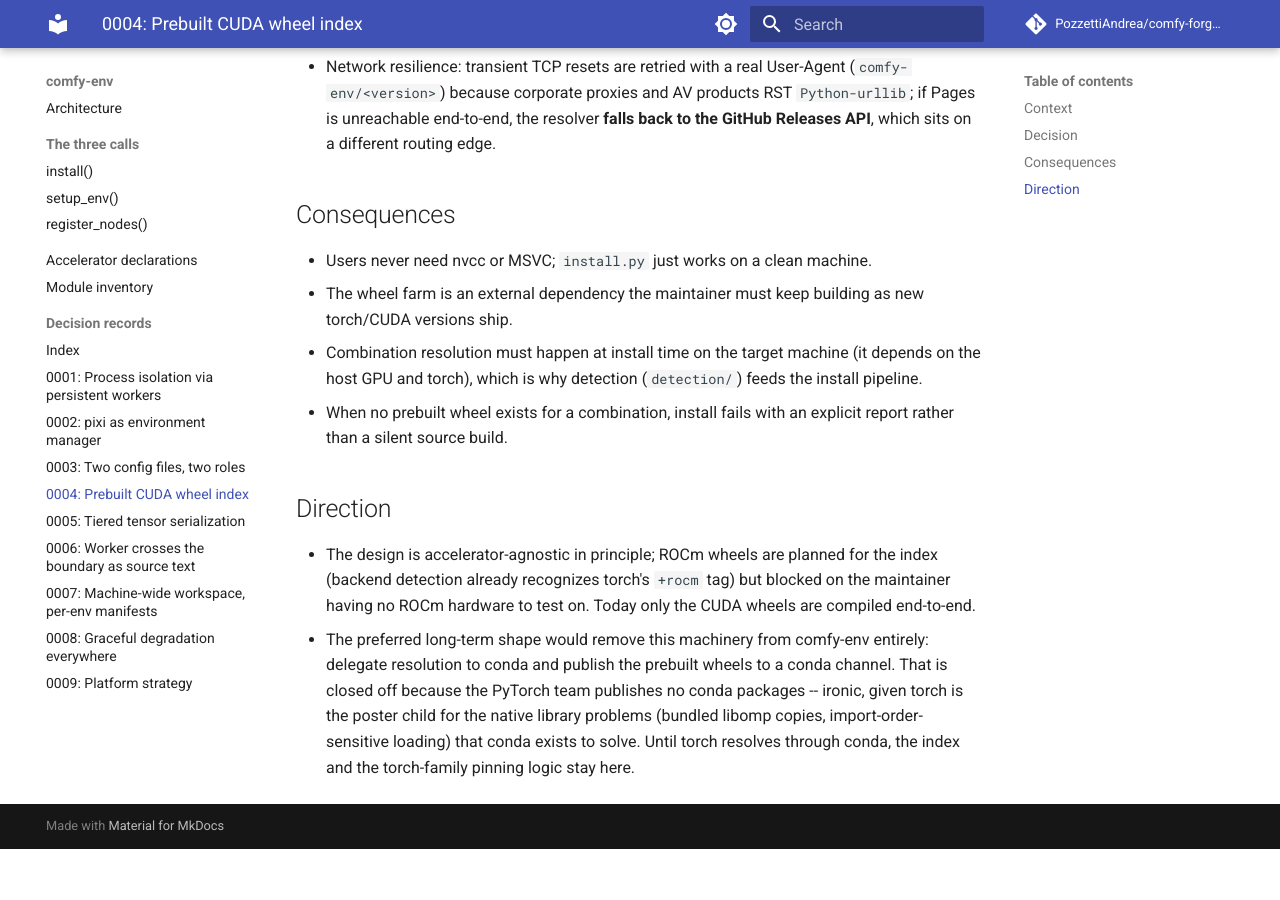
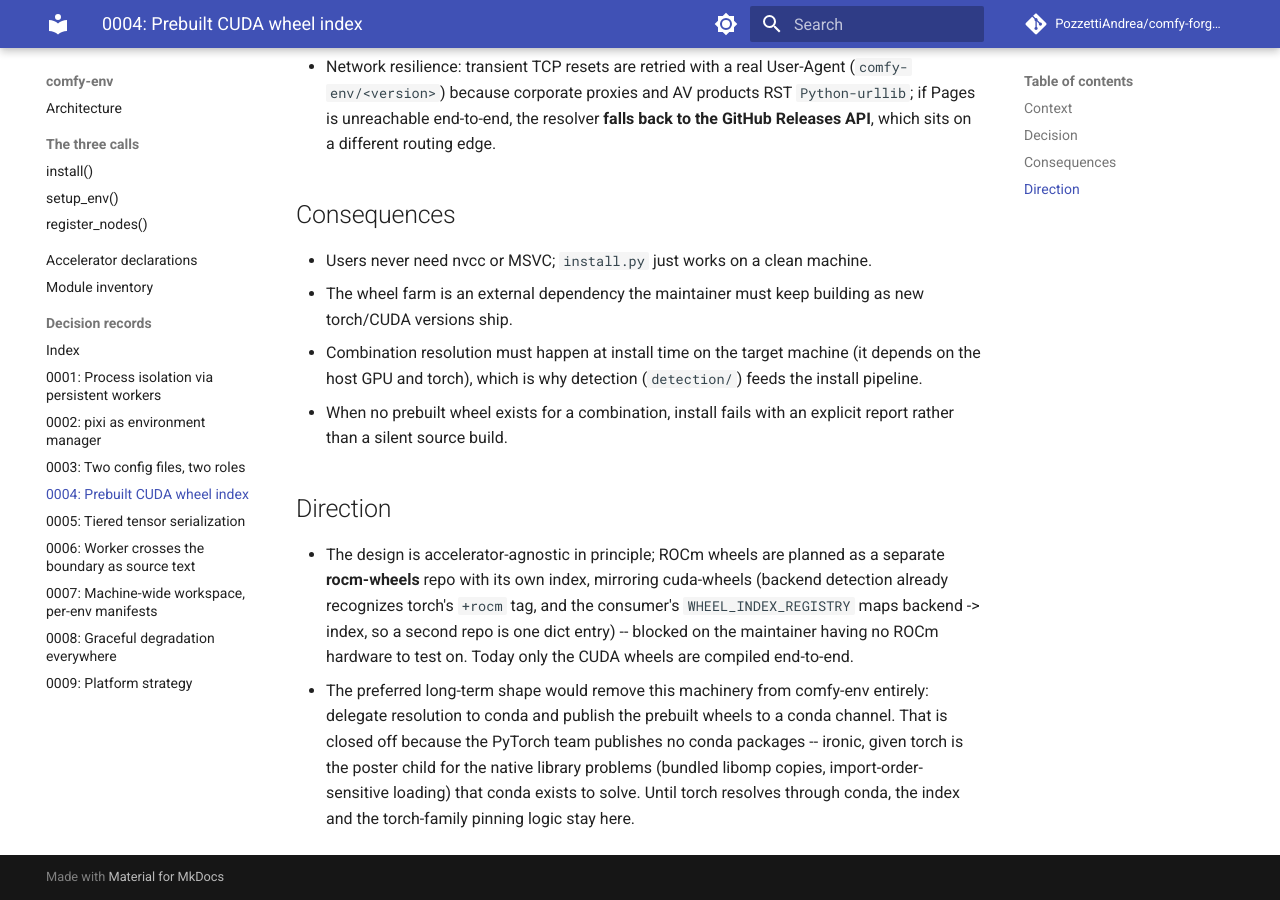
Before and after one commit to Comfy-Forge/comfy-forge-docs, an MkDocs documentation site: the page built from docs/comfy-env/adr/0004-prebuilt-cuda-wheel-index.md, in a window 1280 px wide and 900 px high, scrolled down 720 px. Built offline with MkDocs 1.6.1 and Material for MkDocs 9.7.7, drawn with Linux system fonts in a browser that asks for light colours; comment, search, counter and statistics services are not loaded; before the commit the page ends 1569 px from its top, so only the background shows below that.

Commit message:
ROCm plan: separate rocm-wheels repo mirroring cuda-wheels

```diff
--- a/docs/comfy-env/adr/0004-prebuilt-cuda-wheel-index.md
+++ b/docs/comfy-env/adr/0004-prebuilt-cuda-wheel-index.md
@@ -43,9 +43,12 @@ wheels automatically (`packages/cuda_wheels.py`):
 ## Direction
 
 - The design is accelerator-agnostic in principle; ROCm wheels are planned
-  for the index (backend detection already recognizes torch's `+rocm` tag)
-  but blocked on the maintainer having no ROCm hardware to test on. Today
-  only the CUDA wheels are compiled end-to-end.
+  as a separate **rocm-wheels** repo with its own index, mirroring
+  cuda-wheels (backend detection already recognizes torch's `+rocm` tag,
+  and the consumer's `WHEEL_INDEX_REGISTRY` maps backend -> index, so a
+  second repo is one dict entry) -- blocked on the maintainer having no
+  ROCm hardware to test on. Today only the CUDA wheels are compiled
+  end-to-end.
 - The preferred long-term shape would remove this machinery from comfy-env
   entirely: delegate resolution to conda and publish the prebuilt wheels to
   a conda channel. That is closed off because the PyTorch team publishes no
```
Also changed, not shown: docs/comfy-env/index.md (+2 -1 lines).
